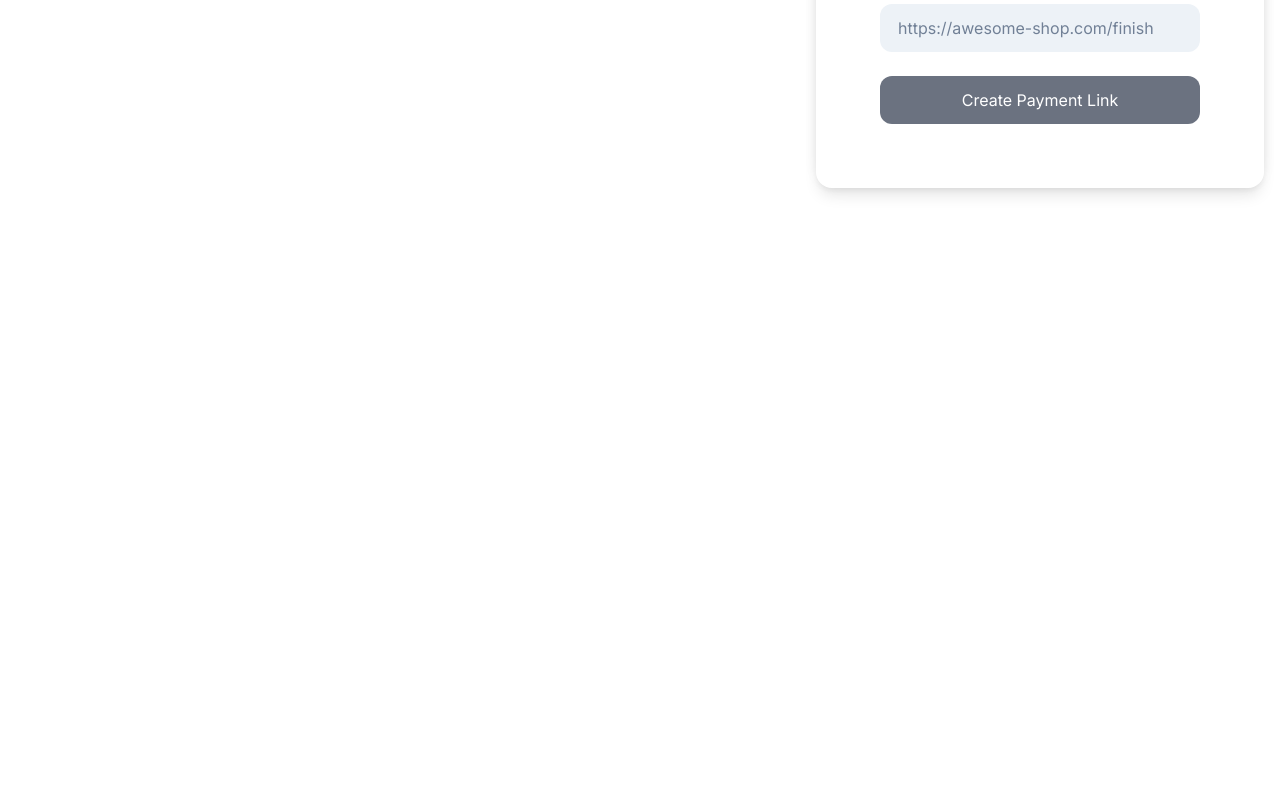
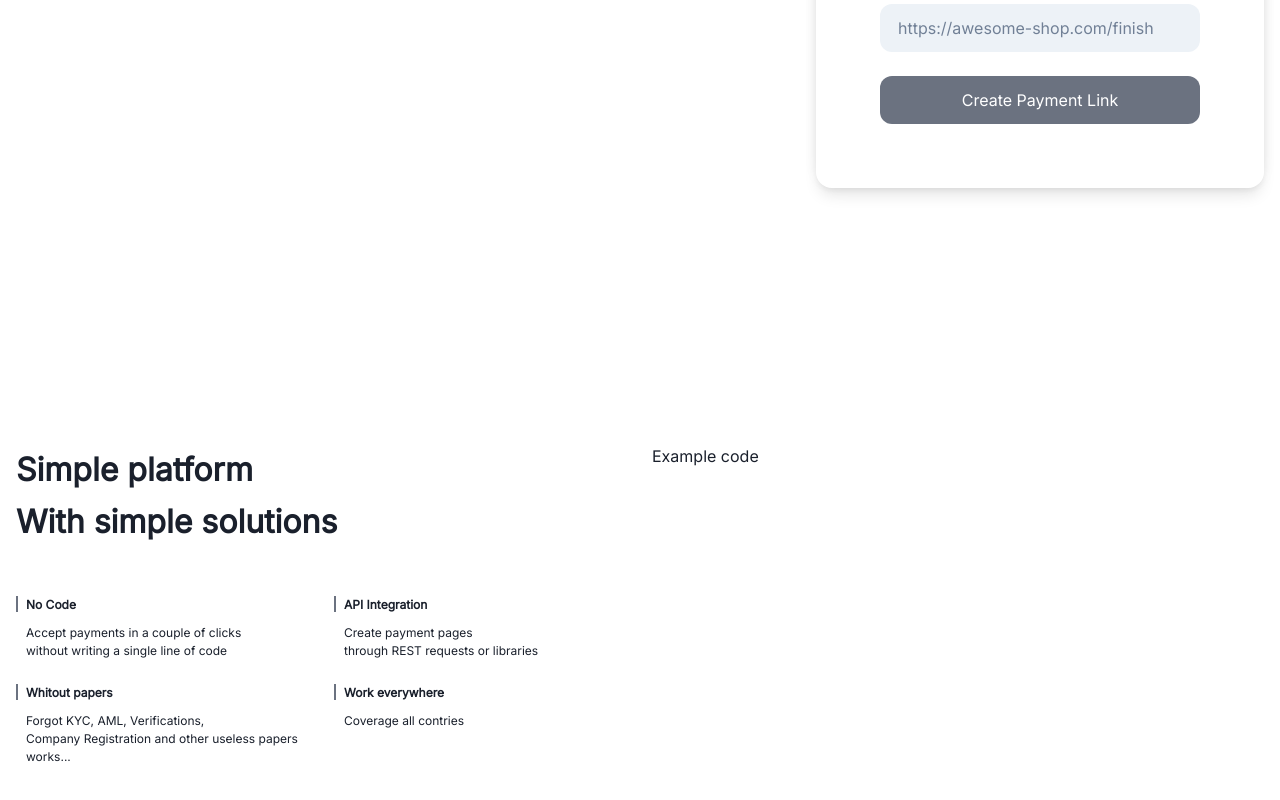
Before and after one commit to datpayments/landing, a React (Create React App) app: page / in a window 1280 px wide. Shown: the part 580-1380 px from the top of the page. Before the commit the page ends 880 px from the top, so only its background shows below. Built offline with nearby package versions, Linux system fonts and the light colour scheme.

Commit message:
feat: add features

```diff
--- /dev/null
+++ b/src/components/Feature/Feature.tsx
@@ -0,0 +1,28 @@
+import { Box, Flex, Text } from "@chakra-ui/react";
+
+type Props = {
+    title: string;
+    description: string;
+};
+
+export function Feature({ title, description }: Props) {
+    return (
+        <Flex>
+            <Box
+                height="16px"
+                borderLeft="2px"
+                borderLeftColor="primary.500"
+                mr={2}
+            />
+            <Box>
+                <Text fontSize="xs" fontWeight="bold" mb={2.5}>
+                    {title}
+                </Text>
+
+                <Text whiteSpace="pre-line" fontSize="xs">
+                    {description}
+                </Text>
+            </Box>
+        </Flex>
+    );
+}
--- /dev/null
+++ b/src/components/Features/Features.tsx
@@ -0,0 +1,53 @@
+import { Box, Container, Text } from "@chakra-ui/react";
+import { SimpleGrid } from "@chakra-ui/react";
+import { Feature } from "../Feature/Feature";
+
+const features = [
+    "Accept payments in a couple of clicks\nwithout writing a single line of code",
+    "Create payment pages\nthrough REST requests or libraries",
+    "Forgot KYC, AML, Verifications,\nCompany Registration and other useless papers works...",
+    "Coverage all contries",
+] as const;
+
+export function Features() {
+    return (
+        <Container
+            maxWidth="container.xl"
+            py="36"
+            display="flex"
+            justifyContent="center"
+            alignItems="center"
+        >
+            <SimpleGrid columns={2} spacing={6} width="100%">
+                <Box>
+                    <Text
+                        fontSize="32px"
+                        fontStyle="normal"
+                        lineHeight="52px"
+                        fontWeight="semibold"
+                        mb={12}
+                    >
+                        Simple platform
+                        <br /> With simple solutions
+                    </Text>
+                    <SimpleGrid columns={2} spacing={6}>
+                        <Feature title="No Code" description={features[0]} />
+                        <Feature
+                            title="API Integration"
+                            description={features[1]}
+                        />
+                        <Feature
+                            title="Whitout papers"
+                            description={features[2]}
+                        />
+                        <Feature
+                            title="Work everywhere"
+                            description={features[3]}
+                        />
+                    </SimpleGrid>
+                </Box>
+                <Box>Example code</Box>
+            </SimpleGrid>
+        </Container>
+    );
+}
--- a/src/components/Landing.tsx
+++ b/src/components/Landing/Landing.tsx
@@ -1,13 +1,15 @@
 import { ChakraProvider } from "@chakra-ui/react";
-import { Hero } from "./Hero/Hero";
-import { Navbar } from "./Navbar/Navbar";
-import { theme } from "./theme/theme";
+import { Hero } from "../Hero/Hero";
+import { Navbar } from "../Navbar/Navbar";
+import { Features } from "../Features/Features";
+import { theme } from "../theme/theme";
 
 export function Landing() {
     return (
         <ChakraProvider theme={theme}>
             <Navbar />
             <Hero />
+            <Features />
         </ChakraProvider>
     );
 }
```
Also changed, not shown: src/index.tsx (+8 -8 lines).
